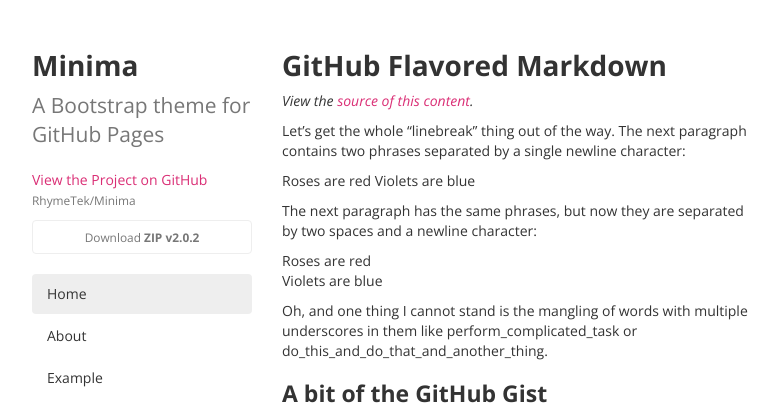
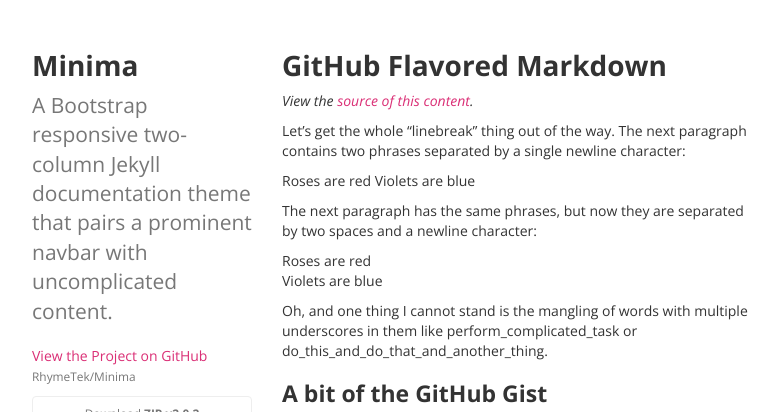
Before and after one commit to RimeCoOfficial/Minima, a Jekyll site: the page built from index.md, in a window 1280 px wide and 900 px high, cut to the strip 0-412 px from the top of the window. Shown: the whole strip, without its empty margins (248-1026 px from the left). Built offline with Jekyll 4.4.1, drawn with Linux system fonts in a browser that asks for light colours; nearby versions of some CDN libraries; our own code applies the rules of GitHub Pages for plain Markdown files.

Commit message:
Update _config.yml

```diff
--- a/_config.yml
+++ b/_config.yml
@@ -12,7 +12,7 @@
 # Setup
 title:            Minima
 tagline:          'A Bootstrap theme for GitHub Pages'
-description:      'A Bootstrap theme for GitHub Pages'
+description:      'A Bootstrap responsive two-column Jekyll documentation theme that pairs a prominent navbar with uncomplicated content.'
 baseurl:          /Minima
 color:            DA2E75
 navbar:           Default
```
